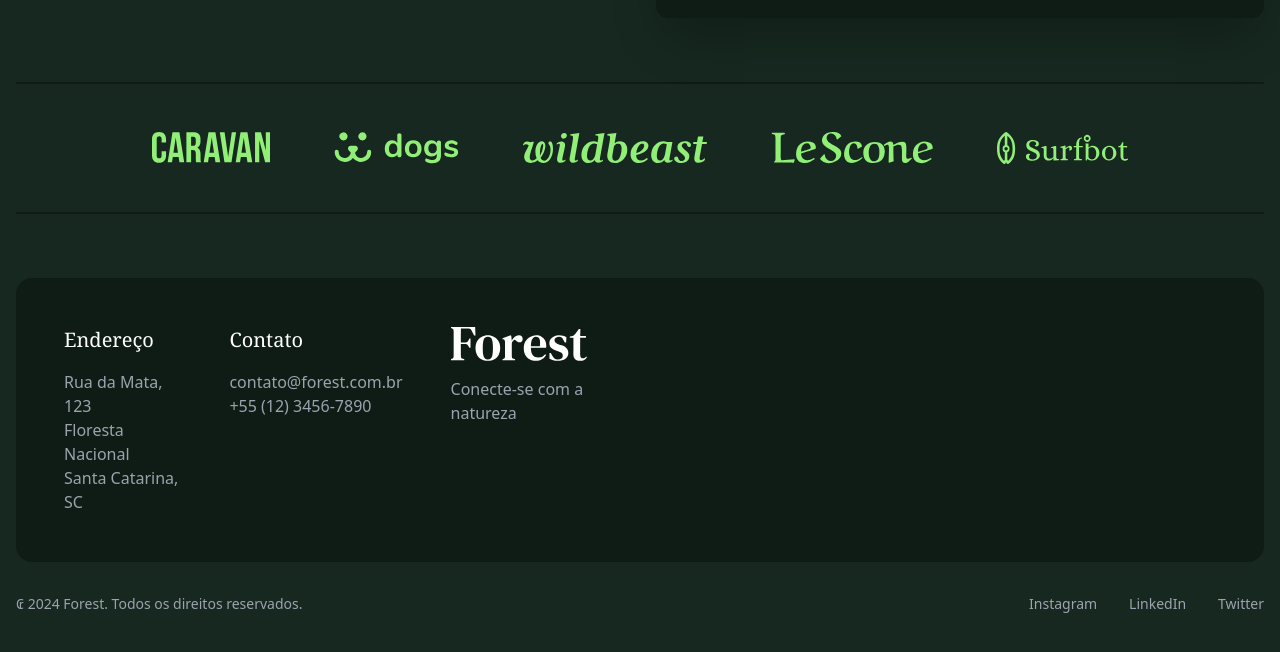
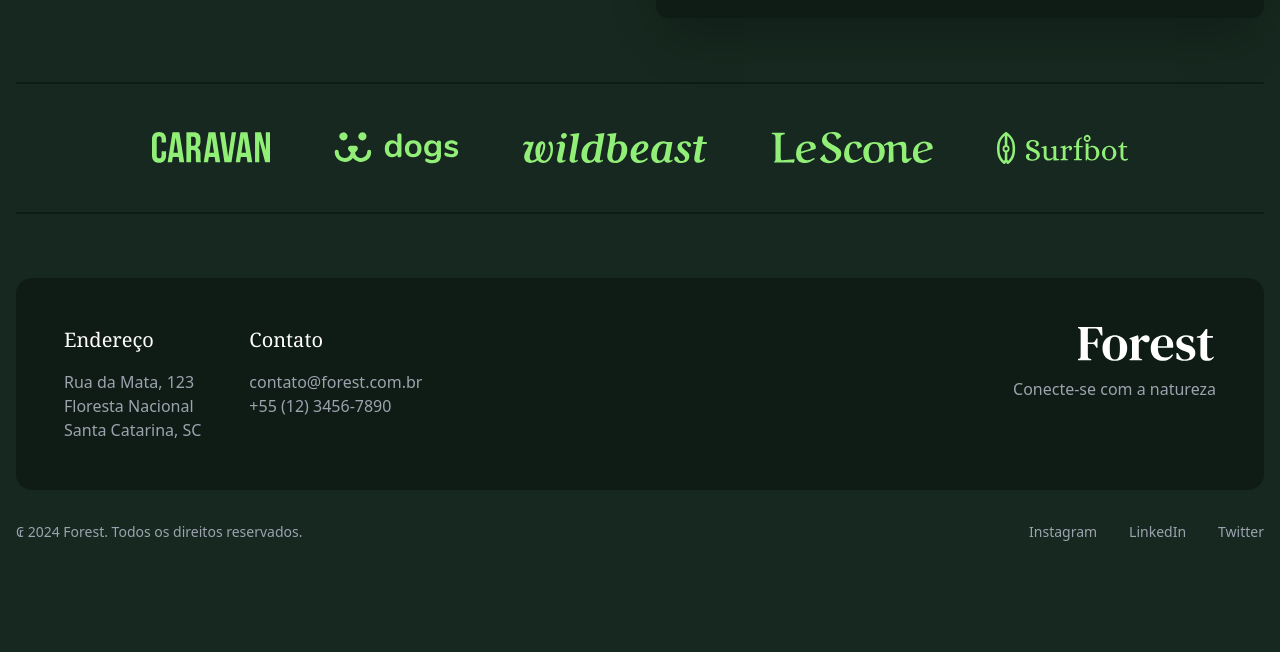
Before and after one commit to Jitterkkk/forest, a website: page src/index.html in a window 1280 px wide. Shown: the part 3986-4638 px from the top of the page. Drawn offline with Linux system fonts and the light colour scheme.

Commit message:
Footer Correção

```diff
--- a/src/index.html
+++ b/src/index.html
@@ -518,10 +518,10 @@
             <p class="text-gray-400">contato@forest.com.br<br />+55 (12) 3456-7890</p>
           </div>
 
-          <div class="lg:justify-self-end">
-            <img class="mb-4" src="../img/forest.svg" alt="Forest">
-            <p class="text-gray-400">Conecte-se com a natureza</p>
-          </div>
+        </div>
+        <div class="lg:justify-items-end">
+          <img class="mb-4" src="../img/forest.svg" alt="Forest">
+          <p class="text-gray-400">Conecte-se com a natureza</p>
         </div>
       </div>
 
```
Also changed, not shown: src/output.css.
